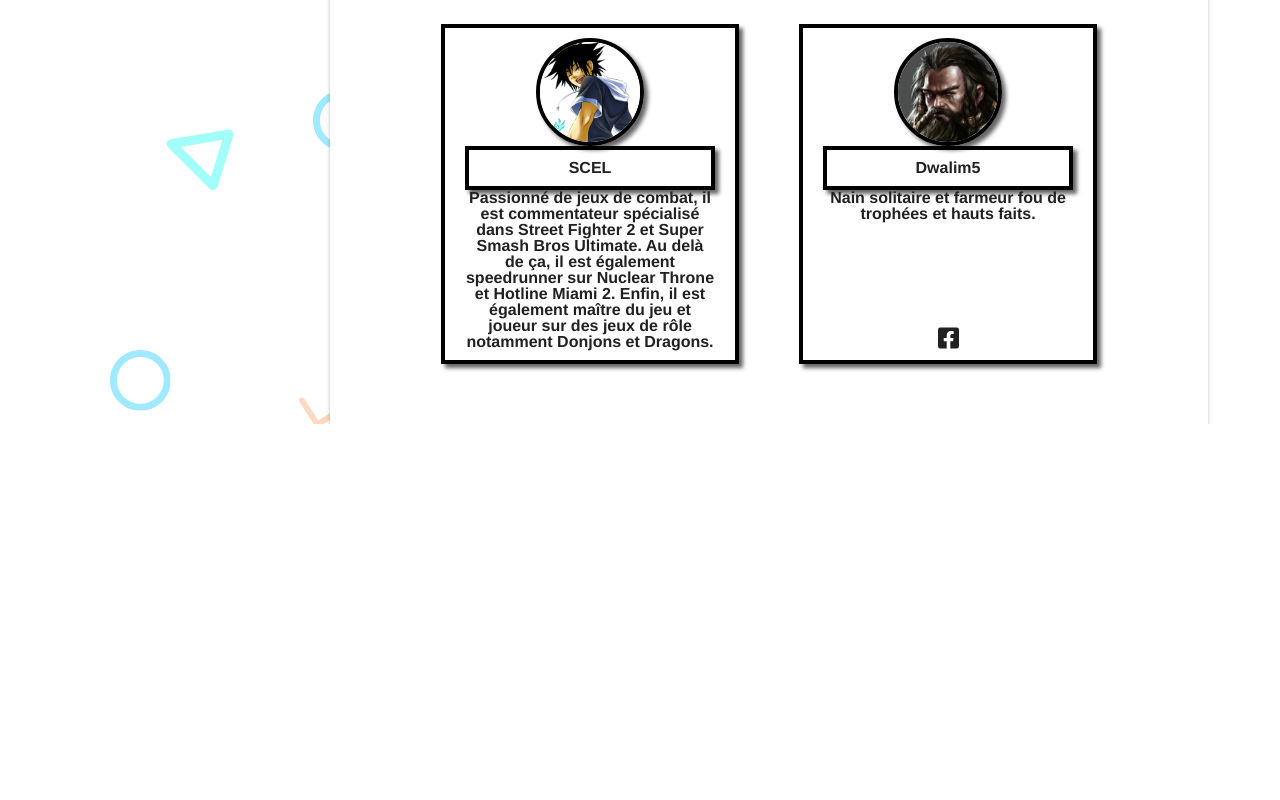
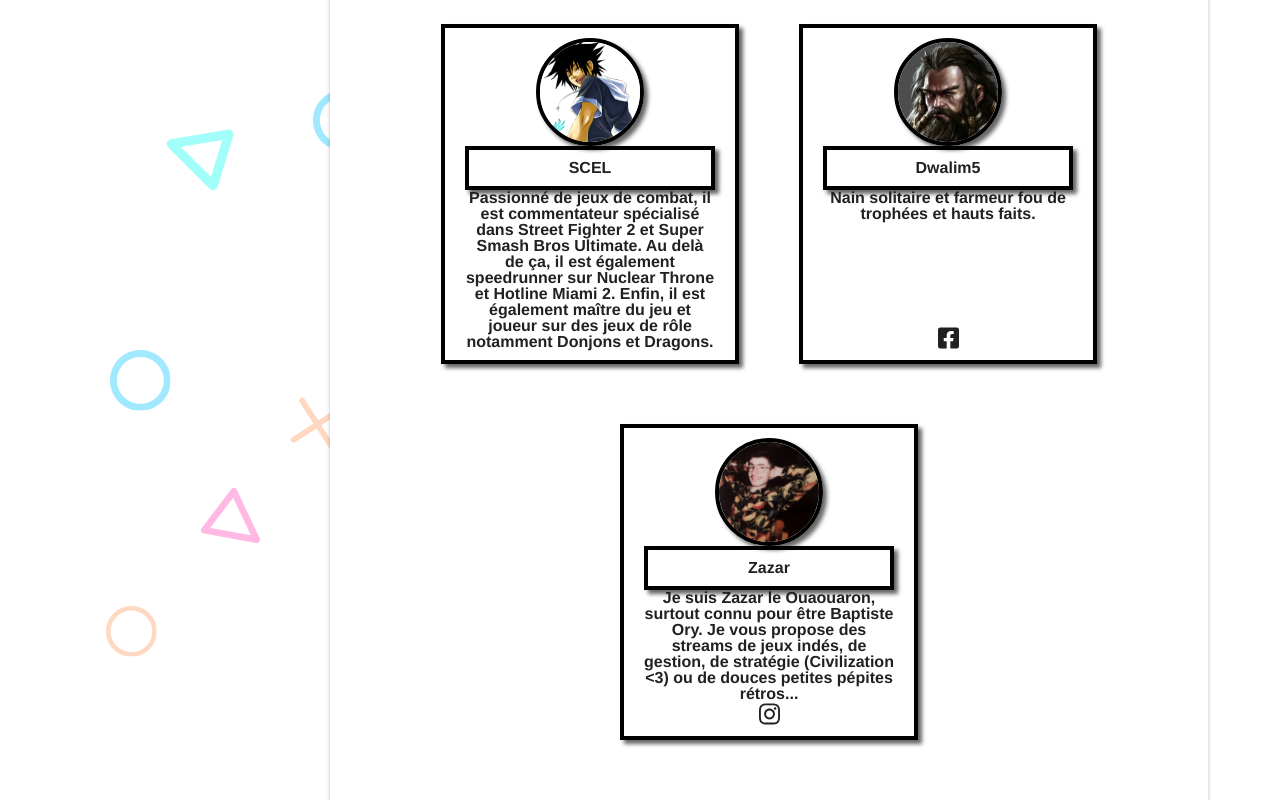
Before and after one commit to jeremyrts/etaverne, a Vue app: page / in a window 1280 px wide. Shown: the part 848-1648 px from the top of the page. Before the commit the page ends 1272 px from the top, so only its background shows below. Built offline with nearby package versions, Linux system fonts and the light colour scheme; what vue-plugin-load-script would draw is missing.

Commit message:
Added Zazar as streamer

```diff
--- a/src/components/TeamMember.vue
+++ b/src/components/TeamMember.vue
@@ -13,6 +13,12 @@
       </div>
     </div>
     <div class="social-media-container">
+      <a v-if="portfolioLink" :href="portfolioLink ? portfolioLink : ''" target="_blank">
+        <FontAwesomeIcon
+              class="logo-social-media social-media-member"
+              :icon="['fa', 'link']"
+        />
+      </a>
       <a v-if="instagramLink" :href="instagramLink ? instagramLink : ''" target="_blank">
         <FontAwesomeIcon
               class="logo-social-media social-media-member"
@@ -47,6 +53,9 @@ export default {
     description: {
       type: String,
       default: "Example of description"
+    },
+    portfolioLink: {
+      type: String,
     },
     instagramLink: {
       type: String,
--- a/src/views/Home.vue
+++ b/src/views/Home.vue
@@ -94,6 +94,14 @@
           :description="'Nain solitaire et farmeur fou de trophées et hauts faits.'"
           :filePicture="'Dwalim5.jpg'"
           :facebookLink="'https://facebook.com/julian.leuret'"
+        >
+        </TeamMember>
+        <TeamMember
+          :pseudo="'Zazar'"
+          :description="'Je suis Zazar le Ouaouaron, surtout connu pour être Baptiste Ory. Je vous propose des streams de jeux indés, de gestion, de stratégie (Civilization <3) ou de douces petites pépites rétros...'"
+          :filePicture="'Zazar.jpg'"
+          :portfolioLink="'https://orybaptiste.fr/'"
+          :instagramLink="'https://www.instagram.com/baptisteory/'"
         >
         </TeamMember>
       </div>
```
Also changed, not shown: src/assets/streamerPicture/Zazar.jpg (added).
